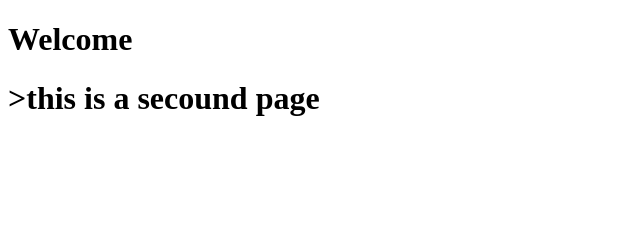
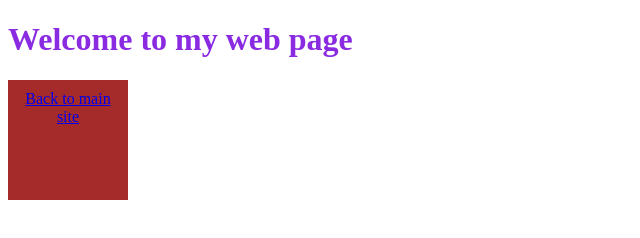
Before and after one commit to krajansoft/krajansoft.github.io, a plain HTML site: page css1.html in a window 1280 px wide. Shown: the whole page, without its empty margins (0-640 px from the left). Drawn offline with Linux system fonts and the light colour scheme.

Commit message:
css1 and link

```diff
--- a/css1.html
+++ b/css1.html
@@ -1,11 +1,24 @@
 <!DOCTYPE html>
 <html lang="en">
     <head>
-        <title>My treaning site CSS
-        </title>
+        <title>My treaning site CSS</title>
+        <style>
+            h1{
+                color: blueviolet;
+            }
+            p{
+                background-color: brown;
+                width: 100px;
+                height: 100px;
+                padding: 10px;
+                text-align: center;
+            }
+        </style>
     </head>
     <body>
-        <h1>Welcome</h1>
-        <h1>>this is a secound page</h1>
+        <h1>Welcome to my web page</h1>
+        <p>
+            <a href="index.html">Back to main site</a>
+        </p>
     </body>
 </html>
```
